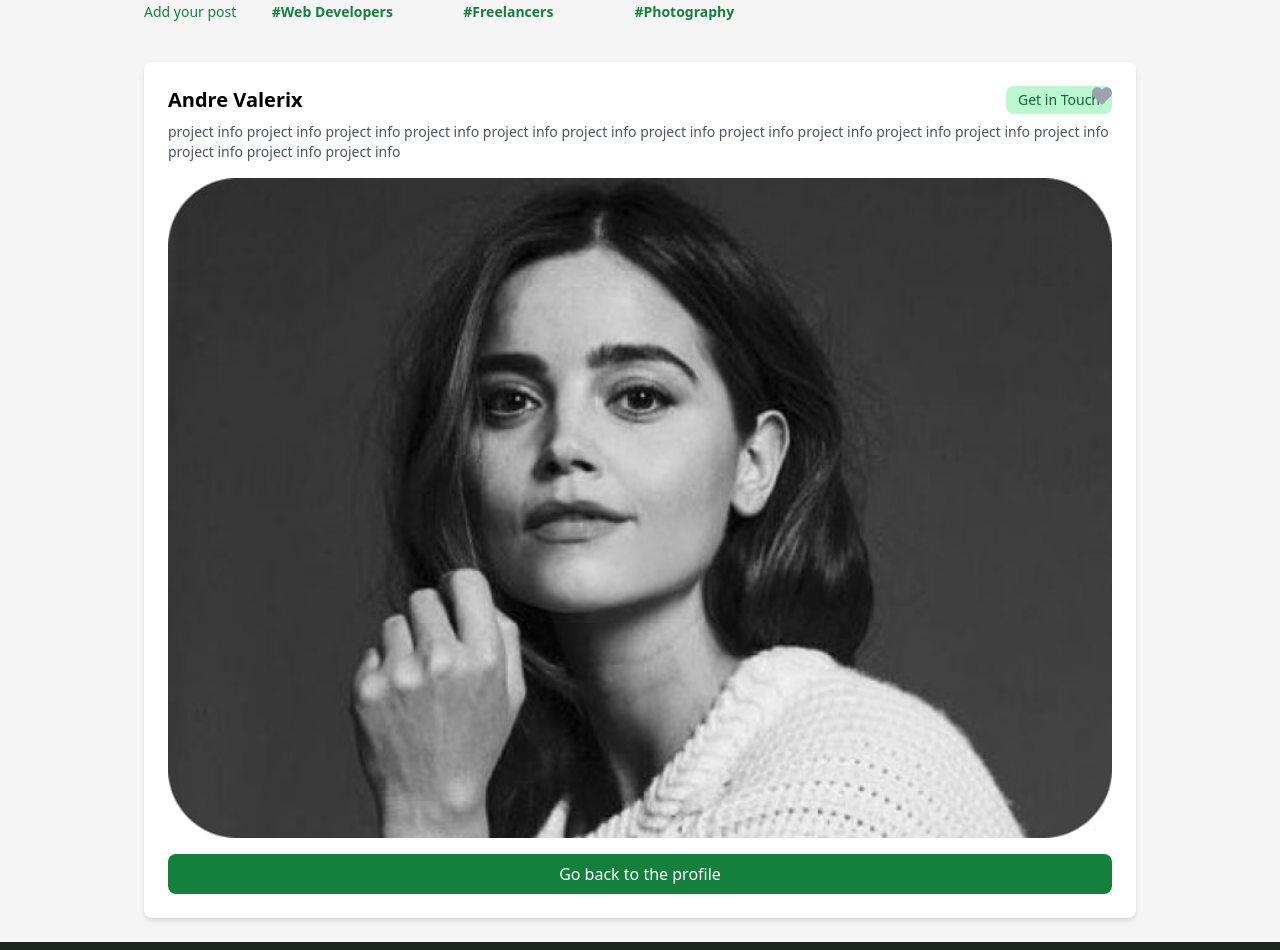
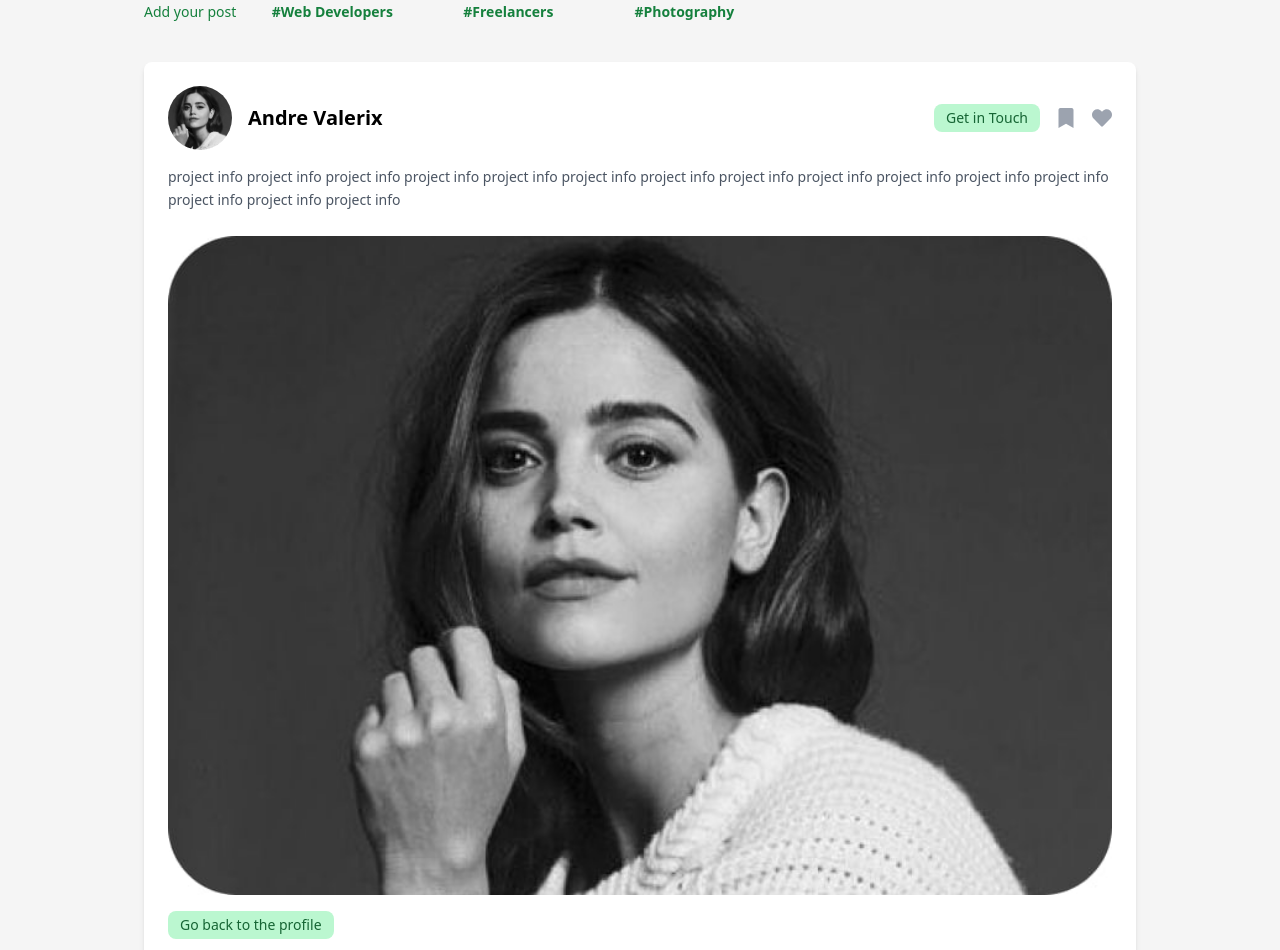
Before and after one commit to PeterMMM/lap-portfolio-builder-platform, a Next.js app: page /pofolio in a window 1280 px wide. Shown: the part 222-1172 px from the top of the page. Built offline with nearby package versions, Linux system fonts and the light colour scheme.

Commit message:
Add portFolioDetailCard components

```diff
--- a/app/pofolio/page.js
+++ b/app/pofolio/page.js
@@ -3,61 +3,27 @@ import Navbar from "@/components/Navbar";
 import Footer from "@/components/Footer";
 import Search from '@/components/Search';
 import CategorySection from "@/components/CategorySection";
-import { FaHeart } from "react-icons/fa"; // For the favorite/like icon
+import PortfolioDetailCard from "@/components/portfolioDetailCard";
 
 const PortfolioDetailPage = () => {
   return (
     <div className="bg-[#F5F5F5] min-h-screen">
-      {/* Navbar */}
       <Navbar />
 
       {/* Main Container */}
       <div className="max-w-5xl mx-auto px-4 py-6">
-        {/* Search Bar (Using Your Component) */}
         <Search />
-
-        {/* Category Section */}
         <CategorySection />
 
-        {/* Portfolio Card */}
-        <div className="bg-white shadow-md rounded-lg p-6 mt-6 relative">
-          {/* Header: Profile + Button */}
-          <div className="flex justify-between items-center">
-            <h2 className="text-xl font-semibold">Andre Valerix</h2>
-            <button className="bg-green-200 text-green-800 text-sm px-3 py-1 rounded-lg">
-              Get in Touch
-            </button>
-          </div>
+        {/* Portfolio Detail Card Component */}
+        <PortfolioDetailCard
+          name="Andre Valerix"
+          description="project info project info project info project info..."
+          image="/images/Three.jpg"
+        />
 
-          {/* Description */}
-          <p className="text-gray-600 text-sm mt-2">
-            project info project info project info project info project info
-            project info project info project info project info project info
-            project info project info project info project info project info
-          </p>
-
-          {/* Portfolio Image */}
-          <div className="mt-4">
-            <img
-              src="/images/Three.jpg" // Replace with actual image path
-              alt="Portfolio"
-              className="w-full rounded-lg"
-            />
-          </div>
-
-          {/* Like / Favorite Icon */}
-          <button className="absolute top-6 right-6 text-gray-400 hover:text-red-500 transition">
-            <FaHeart size={20} />
-          </button>
-
-          {/* View Profile Button */}
-          <button className="mt-4 bg-green-700 text-white w-full py-2 rounded-lg">
-            Go back to the profile
-          </button>
-        </div>
       </div>
 
-      {/* Footer */}
       <Footer />
     </div>
   );
--- a/components/Footer.js
+++ b/components/Footer.js
@@ -15,7 +15,7 @@ export default function Footer() {
   <img
     src="/images/green.png"
     alt="Logo"
-    className="w-80 h-32 mt-[-50px] -ml-24" // Adjust the negative margin to move it up
+    className="w-80 h-32 mt-[-50px] -ml-29" // Adjust the negative margin to move it up
   />
 </li>
 
--- /dev/null
+++ b/components/portfolioDetailCard.js
@@ -0,0 +1,55 @@
+import React from "react";
+import { FaHeart, FaBookmark } from "react-icons/fa";
+
+const PortfolioDetailCard = () => {
+  return (
+    <div className="bg-white shadow-md rounded-lg p-6 mt-6 relative">
+      {/* Header Section */}
+      <div className="flex items-center justify-between">
+        {/* Profile Section */}
+        <div className="flex items-center space-x-4">
+          <img
+            src="/images/Three.jpg" // Replace with actual profile picture path
+            alt="Profile"
+            className="w-16 h-16 rounded-full object-cover" // Increased size
+          />
+          <h2 className="text-xl font-semibold">Andre Valerix</h2>
+        </div>
+
+        {/* Action Buttons */}
+        <div className="flex items-center space-x-4">
+          <button className="bg-green-200 text-green-800 text-sm px-3 py-1 rounded-lg">
+            Get in Touch
+          </button>
+          <FaBookmark className="text-gray-400 hover:text-black cursor-pointer text-xl" />
+          <FaHeart className="text-gray-400 hover:text-red-500 cursor-pointer text-xl" />
+        </div>
+      </div>
+
+      {/* Description */}
+      <p className="text-gray-600 text-sm mt-4 leading-relaxed">
+        project info project info project info project info project info project
+        info project info project info project info project info project info
+        project info project info project info project info
+      </p>
+
+      {/* Single Portfolio Image */}
+      <div className="mt-6">
+        <img
+          src="/images/Three.jpg" // Replace with actual portfolio image
+          alt="Portfolio"
+          className="w-full h-auto rounded-lg"
+        />
+      </div>
+
+      {/* Footer Section */}
+      <div className="mt-4 flex">
+        <button className="bg-green-200 text-green-800 text-sm px-3 py-1 rounded-lg">
+          Go back to the profile
+        </button>
+      </div>
+    </div>
+  );
+};
+
+export default PortfolioDetailCard;
```
